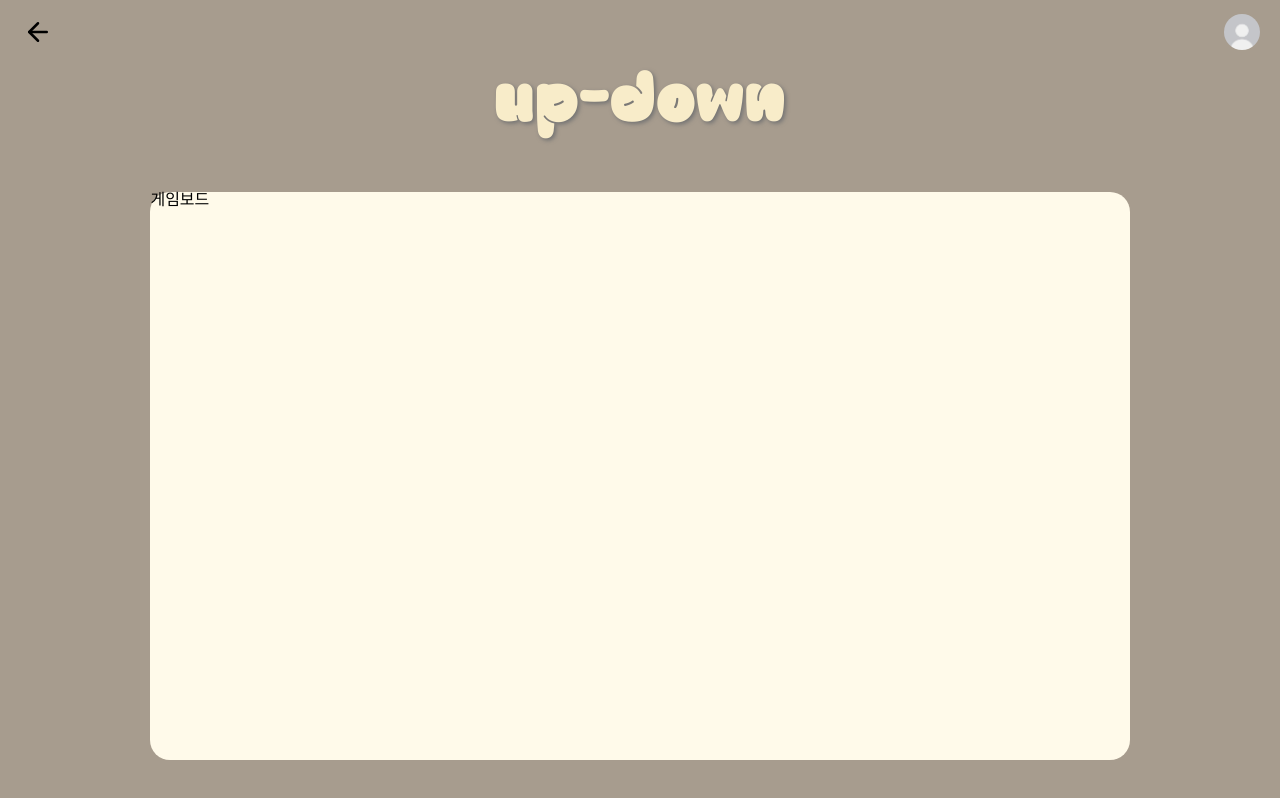
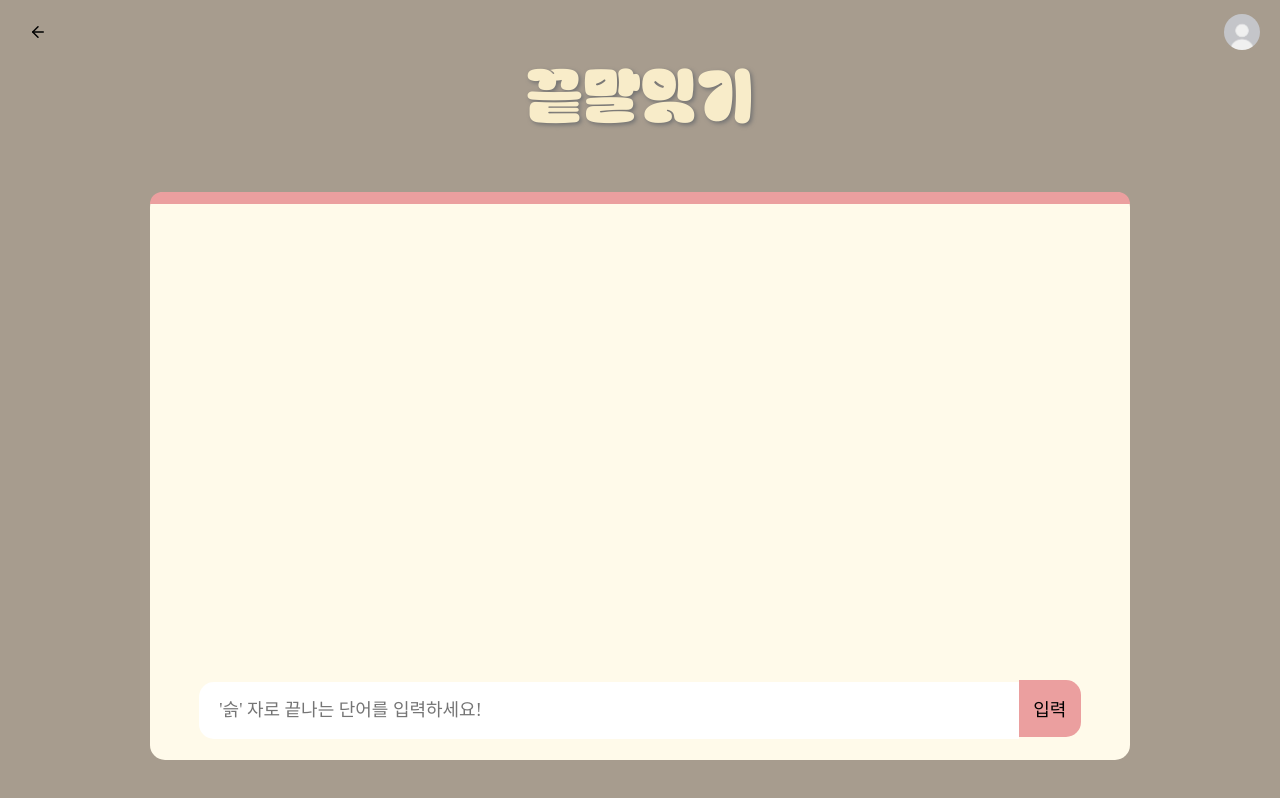
Before and after one commit to devkyoung2/minigame-next, a Next.js app: page /updown in a window 1280 px wide. Built offline with nearby package versions, Linux system fonts and the light colour scheme; a web font is replaced by a local one.

Commit message:
feat : 전체폰트추가 / 프로그레스바 ui

```diff
--- a/public/svgs/svgs.js
+++ b/public/svgs/svgs.js
@@ -1,3 +1,2 @@
 import { FiArrowLeft as LeftArror } from "react-icons/fi";
-
 export { LeftArror };
--- a/src/app/(game)/updown/page.jsx
+++ b/src/app/(game)/updown/page.jsx
@@ -1,12 +1,19 @@
 import styles from "./page.module.scss";
-
+import Progressbar from "@/components/progressbar";
+import Input from "@/components/input";
 import GameTitle from "../GameTitle";
 
 export default function page({ props }) {
   return (
     <main className={styles.wrapper}>
-      <GameTitle props={"up-down"} className={styles.title} />
-      <div className={styles.game}>게임보드</div>
+      <GameTitle props={"끝말잇기"} className={styles.title} />
+      <div className={styles.game}>
+        <Progressbar />
+        <div className={styles.board}></div>
+        <div className={styles.input}>
+          <Input></Input>
+        </div>
+      </div>
     </main>
   );
 }
--- a/src/app/(game)/updown/page.module.scss
+++ b/src/app/(game)/updown/page.module.scss
@@ -1,11 +1,20 @@
 @import "@/styles/mixins";
+
 .wrapper {
   @include center(column);
   @include size(100%, 100%, 0, 0);
   justify-content: space-around;
   .game {
+    @include center(column);
     @include size(85%, 75%, 20px, 0);
+    position: relative;
     background-color: var(--color-light-beige);
-    border-radius: 20px;
+    border-radius: 15px;
+    .board {
+      @include size(90%, 80%, 0, 0);
+    }
+    .input {
+      @include size(90%, 10%, 10px 0 0 0, 0);
+    }
   }
 }
--- /dev/null
+++ b/src/components/input/index.jsx
@@ -0,0 +1,13 @@
+import styles from "./index.module.scss";
+export default function index() {
+  return (
+    <form className={styles.wrapper}>
+      <input
+        type='text'
+        placeholder={`'${"슭"}' 자로 끝나는 단어를 입력하세요!`}
+        className={styles.input}
+      ></input>
+      <button className={styles.button}>입력</button>
+    </form>
+  );
+}
--- /dev/null
+++ b/src/components/input/index.module.scss
@@ -0,0 +1,24 @@
+@import "@/styles/mixins";
+.wrapper {
+  @include size(100%, 100%, 0, 0);
+  .input {
+    @include size(93%, 100%, 0, 0 20px 0 20px);
+    border: none;
+    border-radius: 15px 0 0 15px;
+    background-color: var(--color-white);
+    cursor: pointer;
+    &:focus {
+      outline: 1px solid var(--color-dark-pink);
+      .button {
+        outline: 1px solid var(--color-dark-pink);
+      }
+    }
+  }
+  .button {
+    @include size(7%, 100%, 0, 0);
+    border: none;
+    border-radius: 0 15px 15px 0;
+    background-color: var(--color-dark-pink);
+    cursor: pointer;
+  }
+}
--- /dev/null
+++ b/src/components/progressbar/index.jsx
@@ -0,0 +1,5 @@
+import styles from "./index.module.scss";
+
+export default function index() {
+  return <div className={styles.wrapper}></div>;
+}
--- /dev/null
+++ b/src/components/progressbar/index.module.scss
@@ -0,0 +1,8 @@
+.wrapper {
+  position: absolute;
+  top: 0;
+  width: 100%;
+  height: 12px;
+  border-radius: 60px 60px 0 0;
+  background-color: var(--color-dark-pink);
+}
--- a/src/styles/globals.scss
+++ b/src/styles/globals.scss
@@ -123,3 +123,8 @@ table {
   border-collapse: collapse;
   border-spacing: 0;
 }
+
+* {
+  font-family: var(--font-omyu);
+  font-size: large;
+}
--- a/src/styles/variable.scss
+++ b/src/styles/variable.scss
@@ -9,6 +9,11 @@
     url("//cdn.df.nexon.com/img/common/font/DNFBitBit-Regular.woff2");
 }
 
+@font-face {
+  font-family: "omyu_pretty";
+  src: url("https://cdn.jsdelivr.net/gh/projectnoonnu/noonfonts_2304-01@1.0/omyu_pretty.woff2")
+    format("woff2");
+}
 :root {
   /* COLOR */
   --color-white: #ffffff;
@@ -21,7 +26,7 @@
   --color-gray7: #f9f9f9;
 
   --color-dark-pink: #eb9f9f;
-  --color-light-pink: #f1bbba;
+  --color-light-pink: #eecdcd;
   --color-dark-beige: #f8ecc9;
   --color-light-beige: #fffaea;
   --color-dark-brown: #5e5850;
@@ -30,4 +35,5 @@
   /* FONT FAMILY */
   --font-chab: chab;
   --font-bitbit: bitbit;
+  --font-omyu: omyu_pretty;
 }
```
Also changed, not shown: public/json/data/Word.json (added, +42 -0 lines), 1 other file (tests, documents, lock files or other folders).
